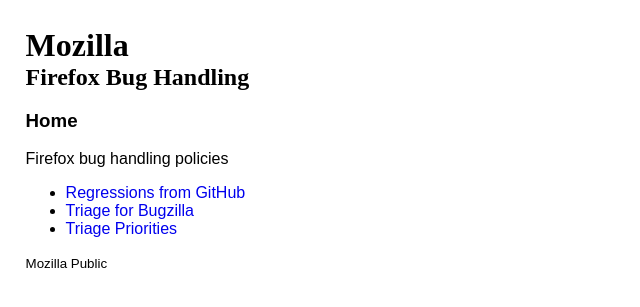
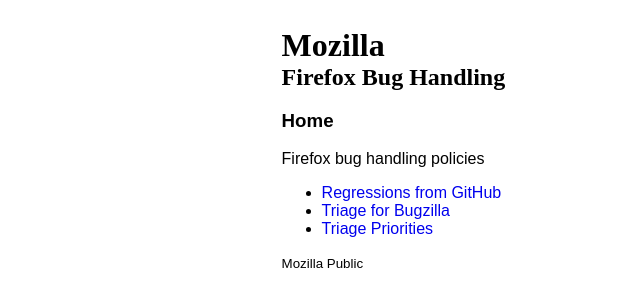
Before and after one commit to mozilla/bug-handling, a Jekyll site: the page built from index.md, in a window 1280 px wide. Shown: the top 307 px of the page, without its empty margins (0-640 px from the left). Built offline with Jekyll 4.4.1, drawn with Linux system fonts in a browser that asks for light colours; some web fonts are replaced.

Commit message:
make fit better

```diff
--- a/public/css/main.css
+++ b/public/css/main.css
@@ -4,10 +4,9 @@
 }
 
 body {
-  margin: 0;
+  margin: auto;
   padding: 2vw;
-  height: 100vh;
-  width: 100%;
+  width: 60vw;
 }
 
 a {
```
